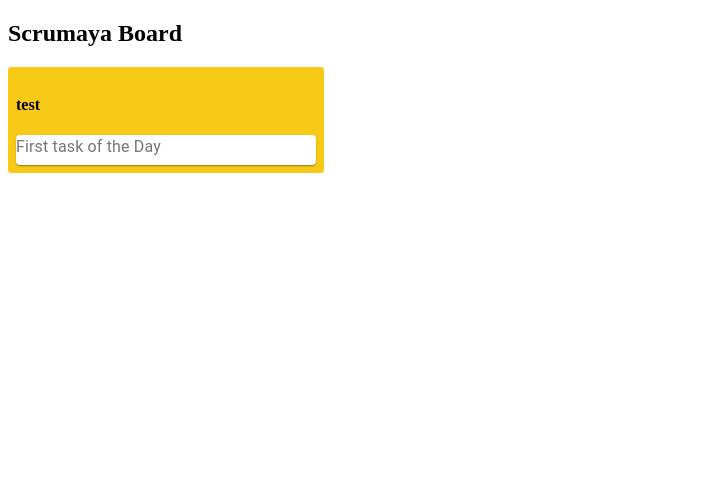
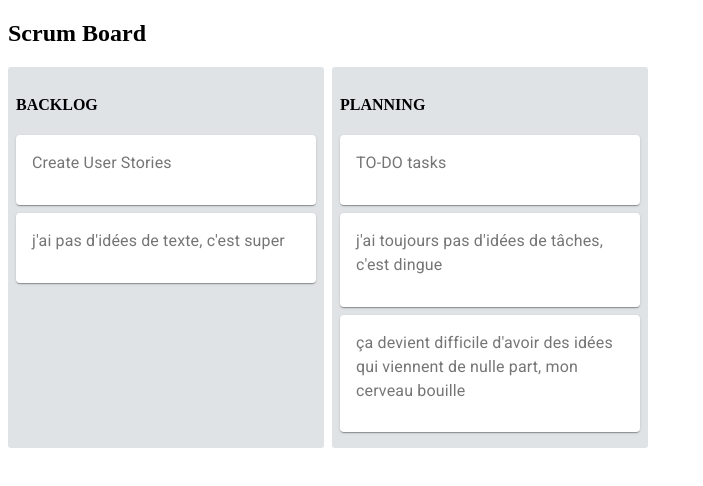
Before and after one commit to Souabou/scrumboard, a React (Create React App) app in the folder scrumboard/: page / in a window 1280 px wide. Shown: the top 486 px of the page, without its empty margins (0-703 px from the left). Built offline with nearby package versions, Linux system fonts and the light colour scheme.

Commit message:
list & card components added

```diff
--- a/scrumboard/public/index.html
+++ b/scrumboard/public/index.html
@@ -10,6 +10,8 @@
       content="Web site created using create-react-app"
     />
     <link rel="apple-touch-icon" href="%PUBLIC_URL%/logo192.png" />
+    <link rel="stylesheet" href="https://fonts.googleapis.com/css?family=Roboto:300,400,500,700&display=swap" />
+    <link rel="stylesheet" href="https://fonts.googleapis.com/icon?family=Material+Icons" />
     <!--
       manifest.json provides metadata used when your web app is installed on a
       user's mobile device or desktop. See https://developers.google.com/web/fundamentals/web-app-manifest/
--- a/scrumboard/src/components/App.js
+++ b/scrumboard/src/components/App.js
@@ -1,14 +1,33 @@
+import React, { Component } from "react";
 import ScrumList from './ScrumList';
+import { connect } from "react-redux";
 
-function App() {
-  return (
-    <div className="App">
-      <header className="App-header">
-        <h2>Scrumaya Board</h2>
-        <ScrumList title="test"/>
-      </header>
-    </div>
-  );
+class App extends Component {
+  render() {
+    const { lists } = this.props;
+    return (
+      <div className="App">
+        <h2>Scrum Board</h2>
+        <div style={styles.listsContainer}>
+          { lists.map(list => (
+            <ScrumList title={list.title} cards={list.cards} />
+          ))}
+        </div>
+      </div>
+    );
+  }
 }
 
-export default App;
+const styles = {
+  listsContainer: {
+    display: "flex",
+    flexDirection: "row"
+
+  }
+}
+
+const mapStateToProps = state => ({
+  lists: state.lists
+});
+
+export default connect(mapStateToProps)(App);
--- a/scrumboard/src/components/ScrumCard.js
+++ b/scrumboard/src/components/ScrumCard.js
@@ -2,18 +2,22 @@ import React from 'react';
 // import ScrumList from './ScrumList';
 import Card from '@material-ui/core/Card';
 import Typography from '@material-ui/core/Typography';
+import CardContent from '@material-ui/core/CardContent';
 
-const ScrumCard = () => {
+const ScrumCard = ({ text }) => {
     return (
-        <Card>
-         <Typography
-            color="textSecondary"
-            gutterBottom
-        >
-         First task of the Day
-        </Typography>
+      <Card style={styles.cardContainer}>
+          <CardContent>
+              <Typography color="textSecondary" gutterBottom>{ text }</Typography>
+          </CardContent>
       </Card>
-    )
+    );
+};
+
+const styles = {
+    cardContainer: {
+        marginBottom: 8
+    }
 }
 
 export default ScrumCard;
--- a/scrumboard/src/components/ScrumList.js
+++ b/scrumboard/src/components/ScrumList.js
@@ -1,21 +1,22 @@
 import React from 'react';
 import ScrumCard from "./ScrumCard"
 
-const ScrumList = ({title}) => {
+const ScrumList = ({title, cards}) => {
     return (
         <div style={Styles.container}>
-        <h4>{title}</h4>
-        <ScrumCard />
+            <h4>{title}</h4>
+            { cards.map(card => <ScrumCard text={card.text} /> )}
         </div>
     );
 };
 
 const Styles = {
     container: {
-      backgroundColor: "#F7CA18",
+      backgroundColor: "#dfe3e6",
       borderRadius: 3,
       width: 300,
-      padding: 8
+      padding: 8,
+      marginRight: 8
     }
 }
 
--- a/scrumboard/src/reducers/index.js
+++ b/scrumboard/src/reducers/index.js
@@ -1,3 +1,6 @@
 import {combineReducers} from 'redux';
+import listsReducer from "./listsReducer"
 
-export default combineReducers({});
+export default combineReducers({
+    lists: listsReducer
+});
--- /dev/null
+++ b/scrumboard/src/reducers/listsReducer.js
@@ -0,0 +1,44 @@
+const initialState = [
+    {
+        title: "BACKLOG",
+        id: 0,
+        cards: [
+            {
+                id:0,
+                text: "Create User Stories"
+            },
+            {
+                id: 1,
+                text: "j'ai pas d'idées de texte, c'est super"
+            }
+        ]
+    },
+    {
+        title: "PLANNING",
+        id: 0,
+        cards: [
+            {
+                id:0,
+                text: "TO-DO tasks"
+            },
+            {
+                id: 1,
+                text: "j'ai toujours pas d'idées de tâches, c'est dingue"
+            },
+            {
+                id: 2,
+                text: "ça devient difficile d'avoir des idées qui viennent de nulle part, mon cerveau bouille"
+            }
+        ]
+    }
+
+];
+
+const listsReducer = (state = initialState, action) => {
+    switch (action.type) {
+        default:
+            return state;
+    }
+};
+
+export default listsReducer;
--- a/scrumboard/src/store/index.js
+++ b/scrumboard/src/store/index.js
@@ -1,7 +1,6 @@
 import {createStore} from "redux";
+import rootReducer from "../reducers";
 
-const reducer = () => {};
-
-const store = createStore(reducer);
+const store = createStore(rootReducer);
 
 export default store;
```
